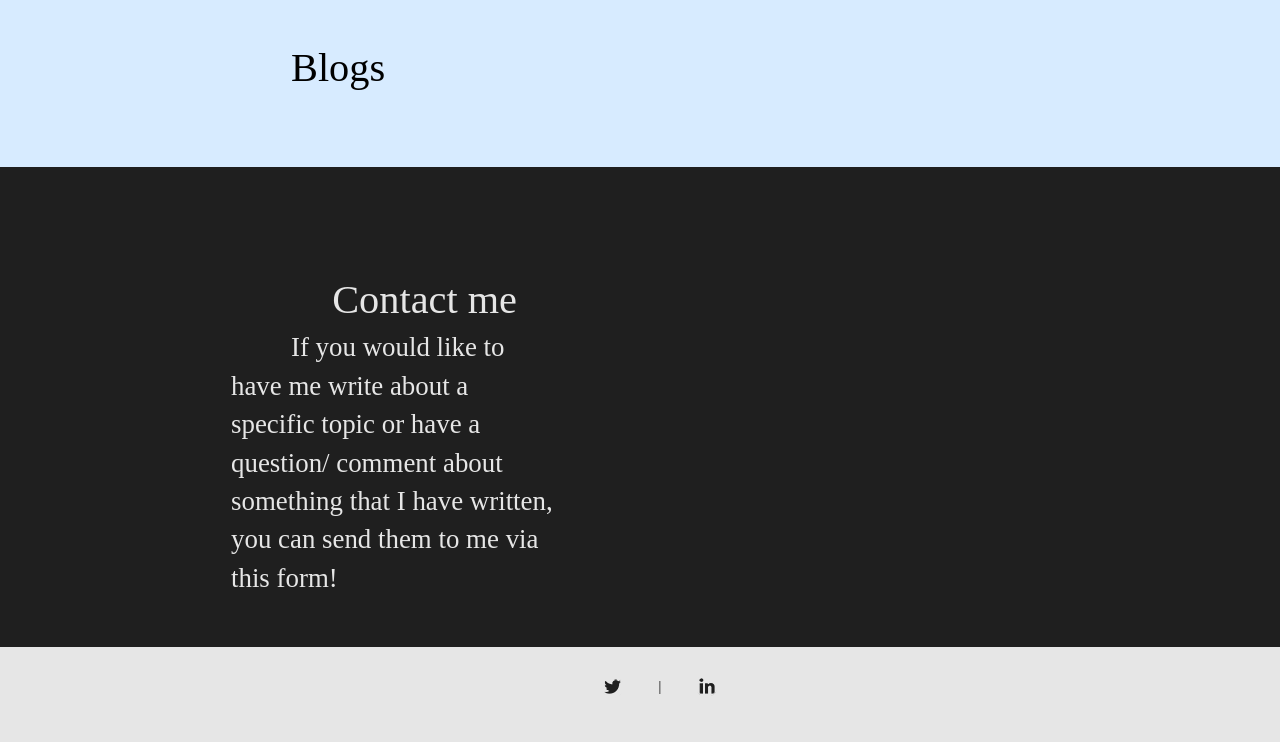
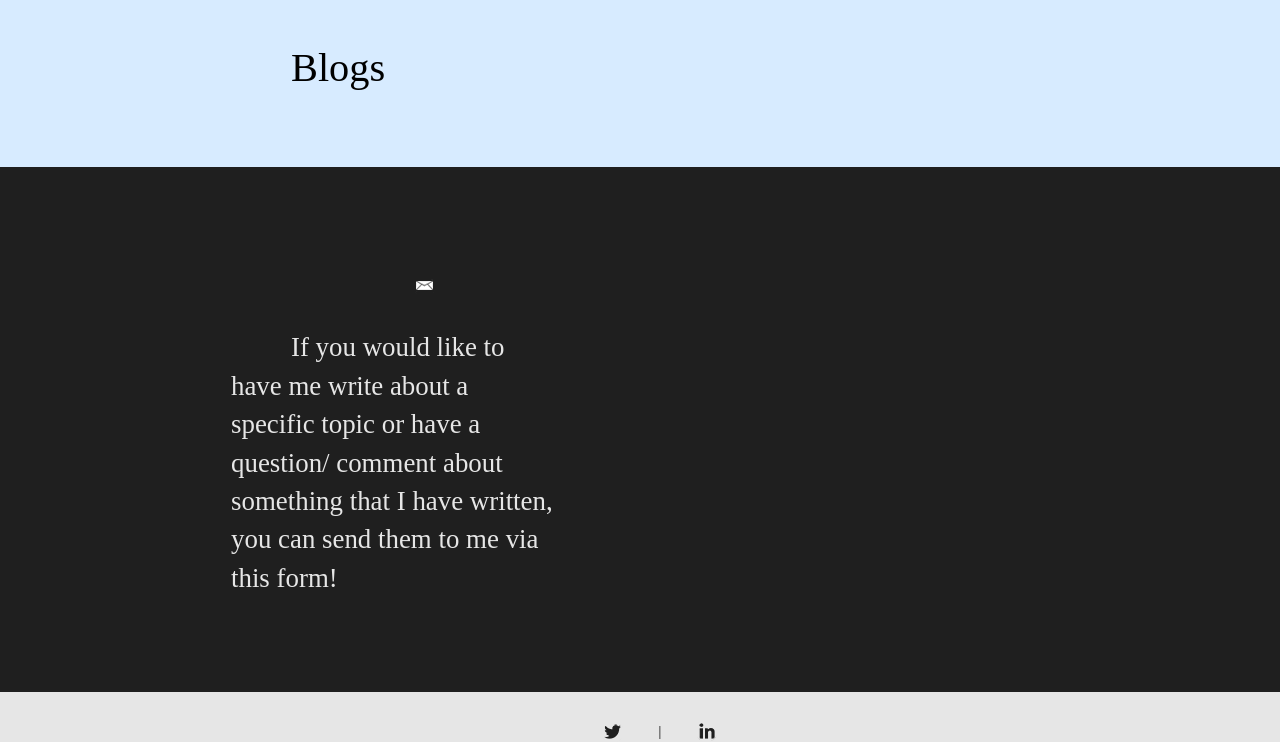
Before and after one commit to JonesWoodCo/haleyBlog, a PHP site: page / in a window 1280 px wide. Shown: the part 987-1729 px from the top of the page. Run offline with PHP 8.4, Linux system fonts and the light colour scheme; data that the repository does not hold is empty; a stand-in replaces the project's code that opens the database connection; some web fonts are replaced.

Commit message:
clooooser

```diff
--- a/index.php
+++ b/index.php
@@ -158,7 +158,7 @@ require_once("dbconnect.php");
 
 
             <div class="contactTextSide" ">
-        <p  class="contactTitle"> Contact me</p>
+        <p  class="contactTitle"><img src="mailFooter.png"></p>
 	<!--<div class="contactText">-->
             <p class="contactParagraph">If you would like to have me write about a specific topic or have a question/ comment about something that I have written, you can send them to me via this form!</p>
         </div>
--- a/main2.css
+++ b/main2.css
@@ -333,7 +333,7 @@ p{
 .contactTitle{
   font-size: 1.8em;
   text-indent: 60px;
-  margin-bottom: 0px;
+  margin-bottom: 20px;
   margin-left: auto;
   margin-right: auto;
   width: 100%;
@@ -346,6 +346,7 @@ p{
   text-indent: 60px;
   color: #e6e6e6;
   font-size: 1.2em;
+  padding-bottom: 45px;
 }
 
 /*this is the message form*/
```
